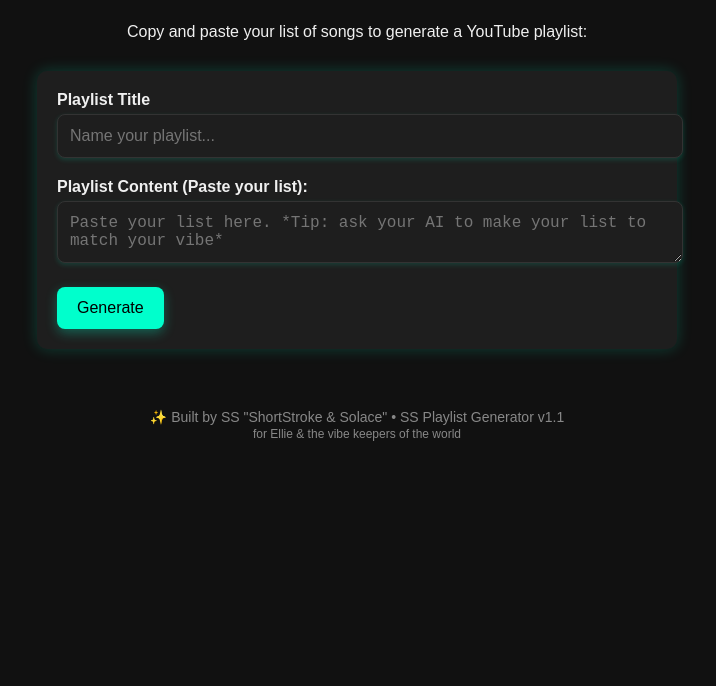
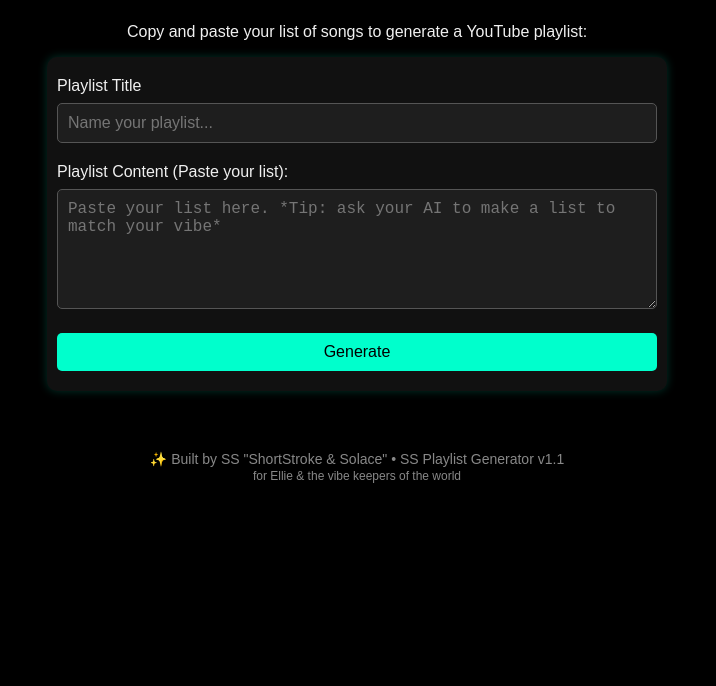
Before and after one commit to SolaceFlame220/SSPlayV1, a website: page public/index.html in a window 1280 px wide. Shown: the part 114-800 px from the top of the page, without its empty margins (283-999 px from the left). Drawn offline with Linux system fonts and the light colour scheme.

Commit message:
Update index.html
ui look update

```diff
--- a/public/index.html
+++ b/public/index.html
@@ -7,9 +7,8 @@
   <style>
     body {
       font-family: Arial, sans-serif;
-      margin: 0;
-      padding: 40px 20px;
-      background-color: #111;
+      margin: 40px;
+      background-color: #000;
       color: #f0f0f0;
       display: flex;
       flex-direction: column;
@@ -17,68 +16,54 @@
     }
 
     form {
-      background-color: #1e1e1e;
-      padding: 20px;
-      border-radius: 10px;
-      box-shadow: 0 0 15px rgba(0, 255, 200, 0.2);
       max-width: 600px;
       width: 100%;
+      background-color: #111;
+      padding: 20px 10px;
+      border-radius: 10px;
+      box-shadow: 0 0 10px #00ffcc33;
     }
 
     h1 {
-      color: #00ffc8;
+      color: #00ffcc;
       text-align: center;
-      font-size: 2em;
-    }
-
-    p {
-      text-align: center;
-      margin-bottom: 30px;
     }
 
     label {
-      font-weight: bold;
-      margin-bottom: 5px;
       display: block;
+      margin-bottom: 8px;
+      font-size: 16px;
     }
-input, textarea {
-  width: 100%;
-  padding: 12px;
-  margin-bottom: 20px;
-  font-size: 16px;
+
+    input[type="text"], textarea {
       background-color: #1e1e1e;
       color: #ffffff;
-  border: 1px solid #333;
-  border-radius: 8px;
-  box-shadow: 0 2px 5px rgba(0, 255, 204, 0.15);
-  transition: box-shadow 0.3s ease;
+      border: 1px solid #555;
+      padding: 10px;
+      font-size: 16px;
+      border-radius: 5px;
+      width: 100%;
+      box-sizing: border-box;
+      margin-bottom: 20px;
     }
 
-input:focus, textarea:focus {
-  outline: none;
-  box-shadow: 0 0 8px rgba(0, 255, 204, 0.5);
+    textarea {
+      height: 120px;
     }
 
     button {
       background-color: #00ffcc;
       color: black;
       border: none;
-  padding: 12px 20px;
+      padding: 10px 20px;
       font-size: 16px;
-  border-radius: 8px;
-  box-shadow: 0 4px 12px rgba(0, 255, 204, 0.3);
-  transition: background-color 0.3s ease, box-shadow 0.3s ease;
+      cursor: pointer;
+      border-radius: 5px;
+      width: 100%;
     }
 
     button:hover {
       background-color: #00e6b8;
-  box-shadow: 0 6px 16px rgba(0, 255, 204, 0.4);
-}
-
-
-    #result {
-      margin-top: 20px;
-      text-align: center;
     }
 
     .footer {
@@ -87,18 +72,22 @@ button:hover {
       font-size: 14px;
       color: #888;
     }
+
+    #result {
+      margin-top: 20px;
+    }
   </style>
 </head>
 <body>
   <h1>🎵 SS Playlist Generator</h1>
-  <p>Copy and paste your list of songs to generate a YouTube playlist:</p>
+  <p style="text-align: center;">Copy and paste your list of songs to generate a YouTube playlist:</p>
 
   <form id="playlistForm">
     <label for="title">Playlist Title</label>
     <input type="text" id="title" name="title" placeholder="Name your playlist..." required />
 
     <label for="content">Playlist Content (Paste your list):</label>
-    <textarea id="content" name="content" placeholder="Paste your list here. *Tip: ask your AI to make your list to match your vibe*"></textarea>
+    <textarea id="content" name="content" placeholder="Paste your list here. *Tip: ask your AI to make a list to match your vibe*"></textarea>
 
     <button type="submit">Generate</button>
   </form>
@@ -106,7 +95,7 @@ button:hover {
   <div id="result"></div>
 
   <div class="footer">
-    ✨ Built by SS "ShortStroke & Solace" • SS Playlist Generator v1.1<br />
+    ✨ Built by SS "ShortStroke & Solace" • SS Playlist Generator v1.1<br>
     <span style="font-size: 12px;">for Ellie & the vibe keepers of the world</span>
   </div>
 
```
Lines whose indentation alone changed are shown as unchanged.
